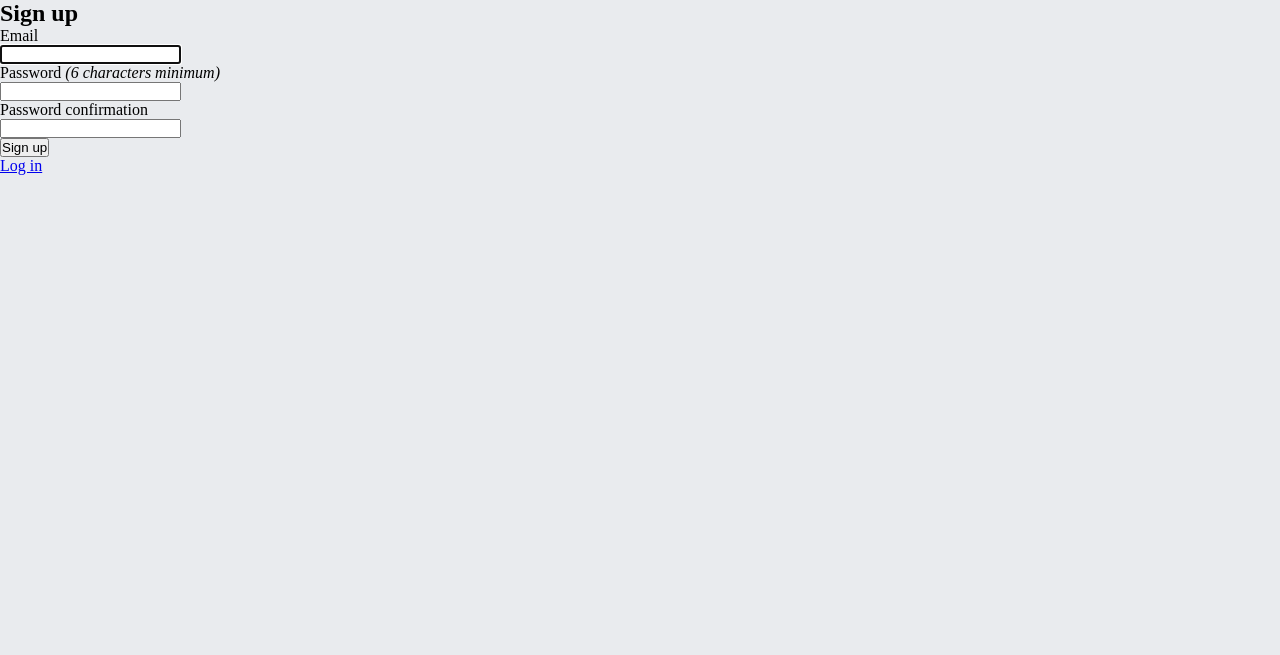
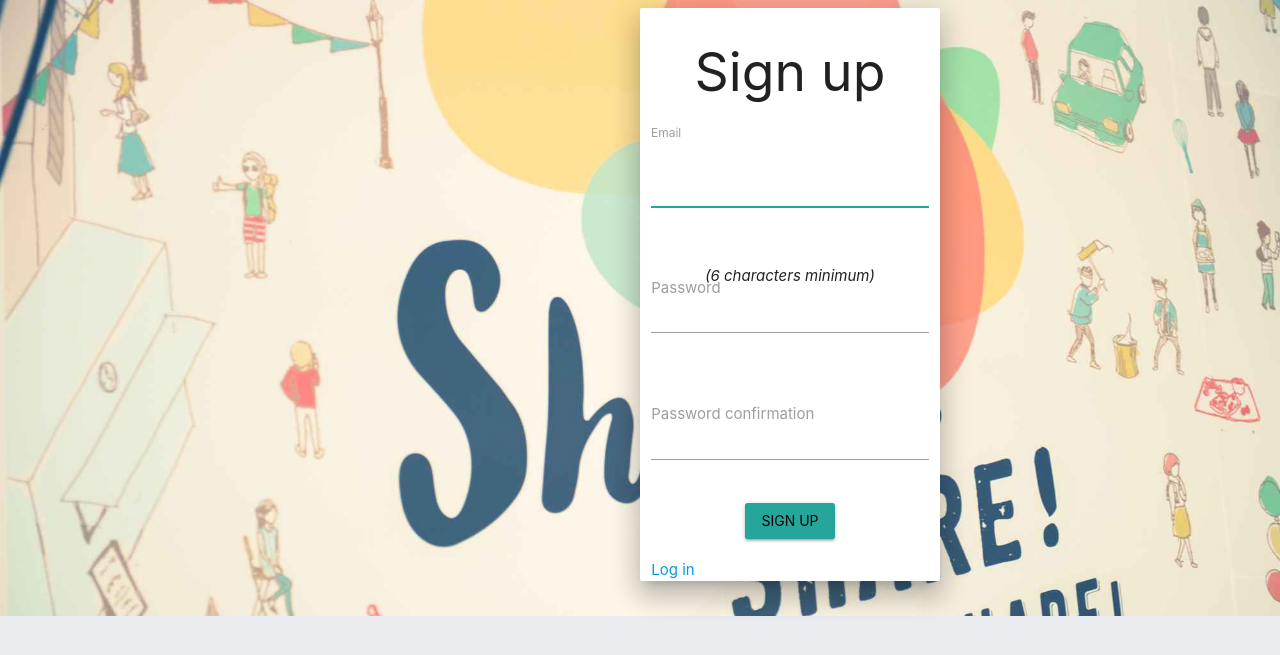
Before and after one commit to kyokoshima/sharetalk, a Rails app: page /users/sign_up in a window 1280 px wide. Shown: the top 655 px of the page. Run offline with Rails 7, Linux system fonts and the light colour scheme; style sheets or scripts are compiled from the project's sources; parts of the project's set-up code (start-up, migrations or seed data) failed here and were passed over; some libraries are stand-ins or nearby versions.

Commit message:
ログイン、サインインデザイン

```diff
--- a/app/assets/javascripts/application.js
+++ b/app/assets/javascripts/application.js
@@ -13,4 +13,5 @@
 //= require jquery
 //= require jquery_ujs
 //= require turbolinks
+//= require materialize-sprockets
 //= require_tree .
--- a/app/assets/stylesheets/application.css.scss
+++ b/app/assets/stylesheets/application.css.scss
@@ -14,3 +14,24 @@
  *= require_self
  */
 @import "timelines";
+@import "materialize";
+
+
+#login{
+  background:url(sharetalk.jpg);
+  background-size: cover;
+  height:100vh;
+}
+
+#login-page{
+  width: 300px;
+}
+
+#signin{
+  background:url(sharetalk.jpg);
+  background-size: cover;
+}
+
+#signin-page{
+  width: 300px;
+}
--- a/app/views/devise/registrations/new.html.erb
+++ b/app/views/devise/registrations/new.html.erb
@@ -1,29 +1,49 @@
-<h2>Sign up</h2>
+<div id="signin" class="row">
+  <div class="col s12">
+    <div class="col s6 offset-s6">
+      <div id="signin-page" class="row">
+        <div class="col s12 z-depth-4 card-panel">
+          <form class="signin-form">
+            <h2 class="center-align">Sign up</h2>
 
             <%= form_for(resource, as: resource_name, url: registration_path(resource_name)) do |f| %>
               <%= devise_error_messages! %>
 
-  <div class="field">
+                <div class="row">
+                  <div class="input-field col s12 center">
                     <%= f.label :email %><br />
                     <%= f.email_field :email, autofocus: true %>
                   </div>
+                </div>
 
-  <div class="field">
+                <div class="row">
+                  <div class="input-field col s12 center">
                     <%= f.label :password %>
                     <% if @minimum_password_length %>
                       <em>(<%= @minimum_password_length %> characters minimum)</em>
                     <% end %><br />
                     <%= f.password_field :password, autocomplete: "off" %>
                   </div>
+                </div>
 
-  <div class="field">
+                <div class="row">
+                  <div class="input-field col s12 center">
                     <%= f.label :password_confirmation %><br />
                     <%= f.password_field :password_confirmation, autocomplete: "off" %>
                   </div>
+                </div>
 
-  <div class="actions">
-    <%= f.submit "Sign up" %>
+                <div class="row">
+                  <div class="actions center">
+                    <%= f.submit "Sign up",class: "waves-effect waves-light btn" %>
+                  </div>
                 </div>
                 <% end %>
 
             <%= render "devise/shared/links" %>
+          </form>
+        </div>
+      </div>
+    </div>
+  </div>
+</div>
```
Also changed, not shown: app/views/devise/sessions/new.html.erb (+27 -6 lines), Gemfile, Gemfile.lock, app/assets/images/sharetalk.jpg (added). Lines whose indentation alone changed are shown as unchanged.
